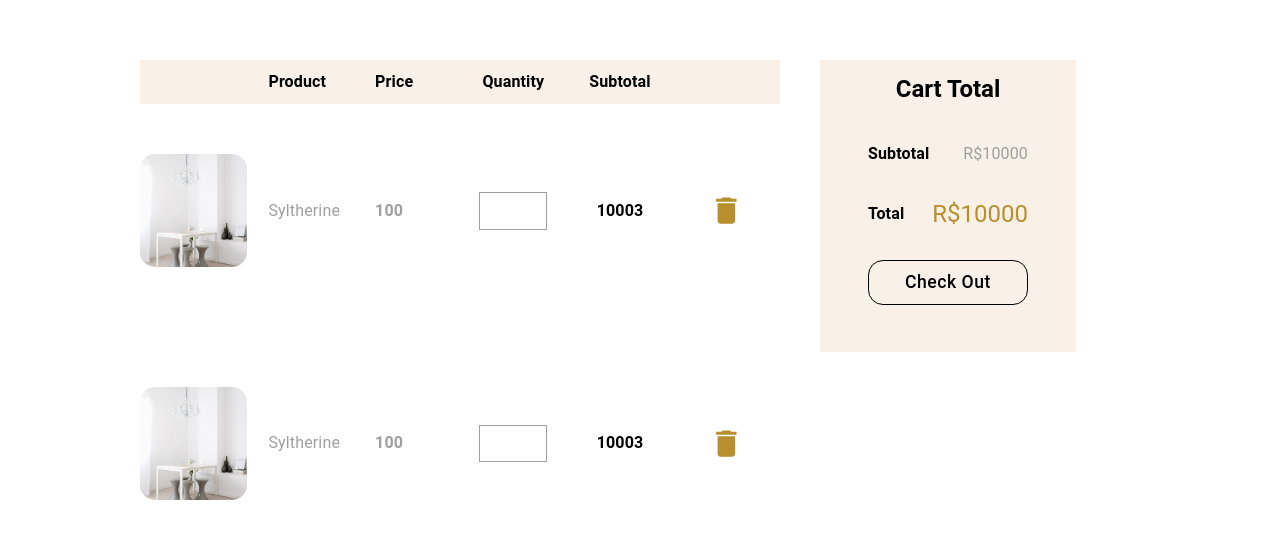
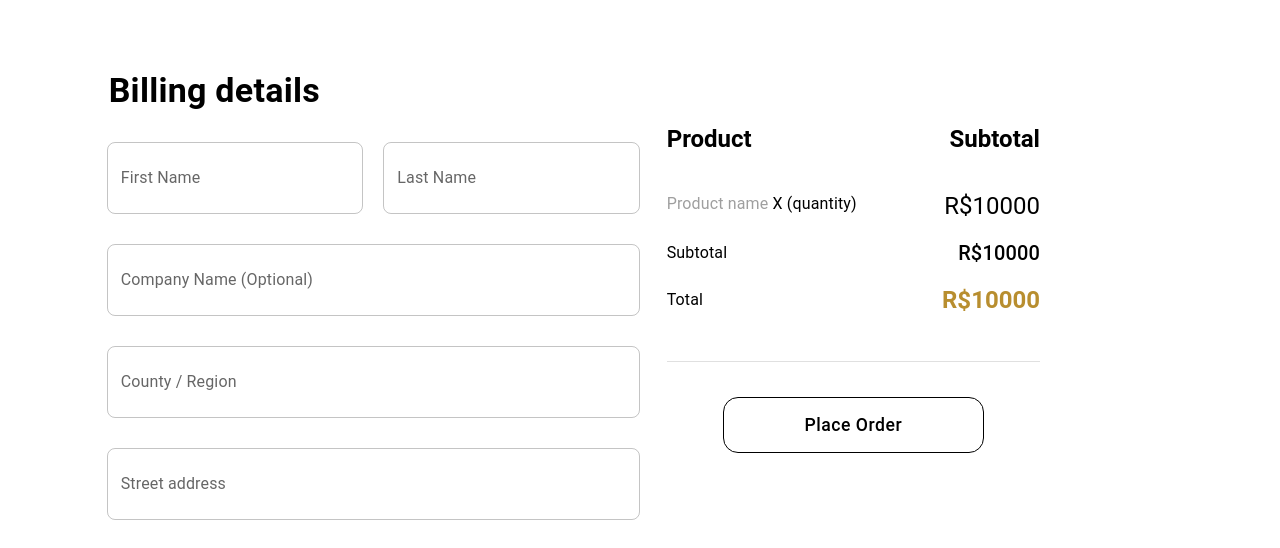
Before and after one commit to Gibsongf/furniture-eCommerce-react-app, a React (Vite) app: page / in a window 1280 px wide. Shown: the part 361-909 px from the top of the page. Built offline with nearby package versions, Linux system fonts and the light colour scheme.

Commit message:
Checkout page

```diff
--- a/src/App.tsx
+++ b/src/App.tsx
@@ -1,9 +1,11 @@
-import "./App.css";
-import Cart from "./components/Cart/Cart";
+import { CheckOut } from "./components/Checkout/Checkout";
+// import Cart from "./Pages/Cart";
 // import Home from "./Pages/Home";
 // import Shop from "./Pages/Shop";
 import { Footer } from "./components/Footer";
 import { Nav } from "./components/NavBar";
+import "./App.css";
+
 // import { ProductDetails } from "./Pages/ProductDetails";
 function App() {
     // a object context cart ?
@@ -13,7 +15,9 @@ function App() {
             {/* <Home /> */}
             {/* <Shop /> */}
             {/* <ProductDetails /> */}
-            <Cart />
+            {/* <Cart /> */}
+            <CheckOut />
+
             <Footer />
         </>
     );
--- /dev/null
+++ b/src/Pages/Cart.tsx
@@ -0,0 +1,14 @@
+import { CartContent } from "../components/Cart/Cart";
+import { ServiceBenefits } from "../components/Shop/ServiceBenefits";
+import { ShopHeader } from "../components/Shop/ShopHeader";
+
+export default function Cart() {
+    return (
+        <>
+            {" "}
+            <ShopHeader />
+            <CartContent />
+            <ServiceBenefits />
+        </>
+    );
+}
--- /dev/null
+++ b/src/components/Checkout/Checkout.tsx
@@ -0,0 +1,27 @@
+import { Grid } from "@mui/material";
+import { ShopHeader } from "../Shop/ShopHeader";
+import { FormBill } from "./FormBillInfo";
+import { PlaceOrder } from "./PlaceOrder";
+
+export const CheckOut = () => {
+    return (
+        <>
+            <ShopHeader />
+            <Grid
+                container
+                justifyContent="center"
+                marginTop="80px"
+                marginBottom="80px">
+                <Grid
+                    item
+                    xs={5}
+                    sx={{ display: "flex", justifyContent: "center" }}>
+                    <FormBill />
+                </Grid>
+                <Grid item xs={5}>
+                    <PlaceOrder />
+                </Grid>
+            </Grid>
+        </>
+    );
+};
--- /dev/null
+++ b/src/components/Checkout/FormBillInfo.tsx
@@ -0,0 +1,51 @@
+import { Box, TextField, Typography } from "@mui/material";
+
+export const FormBill = () => {
+    const style = {
+        "& .MuiOutlinedInput-root": { borderRadius: "8px", padding: "8px" },
+        "& .MuiInputLabel-root": { top: "8px" },
+    };
+    return (
+        <Box
+            component="form"
+            autoComplete="off"
+            display="flex"
+            flexDirection="column"
+            gap="30px"
+            // alignItems="center"
+            // width="50%"
+        >
+            <legend>
+                <Typography
+                    textAlign={"left"}
+                    fontWeight={"bold"}
+                    variant="h4"
+                    component="h1">
+                    Billing details
+                </Typography>
+            </legend>
+            <Box display="flex" gap="20px">
+                <TextField sx={style} id="first-name" label="First Name" />
+                <TextField sx={style} id="last-name" label="Last Name" />
+            </Box>
+            <TextField
+                sx={style}
+                id="company-name"
+                label="Company Name (Optional)"
+                fullWidth
+            />
+            <TextField sx={style} id="country-region" label="County / Region" />
+            <TextField sx={style} id="street-address" label="Street address" />
+            <TextField sx={style} id="town-city" label="Town / City" />
+
+            <TextField sx={style} id="zip-code" label="ZIP code" />
+            <TextField sx={style} id="phone" label="Phone" />
+            <TextField
+                sx={style}
+                id="email-address"
+                type="email"
+                label="Email address"
+            />
+        </Box>
+    );
+};
--- /dev/null
+++ b/src/components/Checkout/PlaceOrder.tsx
@@ -0,0 +1,106 @@
+import {
+    Box,
+    Typography,
+    Button,
+    ThemeProvider,
+    createTheme,
+    Divider,
+} from "@mui/material";
+const theme = createTheme({
+    components: {
+        MuiButton: {
+            styleOverrides: {
+                root: {
+                    fontSize: "1.1rem",
+                    border: "solid black 1px",
+                    borderRadius: "15px",
+                    width: "70%",
+                    ":hover": {
+                        backgroundColor: "#fff3e34a",
+                        borderColor: "#B88E2F",
+                        color: "#B88E2F",
+                    },
+                    textTransform: "none",
+                    padding: "3%",
+                    marginTop: "35px",
+                    color: "black",
+                },
+            },
+        },
+    },
+});
+
+export const PlaceOrder = () => {
+    // props Subtotal, Total, discount
+    return (
+        <Box
+            sx={{
+                padding: "10% 5%",
+                width: "70%",
+            }}>
+            <Box display="flex" justifyContent="space-between">
+                <Typography
+                    variant="h5"
+                    component="h1"
+                    fontWeight="bold"
+                    sx={{ marginBottom: "35px" }}>
+                    Product
+                </Typography>
+                <Typography
+                    variant="h5"
+                    component="h1"
+                    fontWeight="bold"
+                    sx={{ marginBottom: "35px" }}>
+                    Subtotal
+                </Typography>
+            </Box>
+            <Box
+                display="flex"
+                justifyContent="space-between"
+                marginBottom="15px">
+                <Typography
+                    variant="subtitle1"
+                    component="h2"
+                    color={"#9F9F9F"}>
+                    Product name{" "}
+                    <span style={{ color: "black" }}>X (quantity)</span>
+                </Typography>
+                <Typography variant="h5" component="h2">
+                    R$10000
+                </Typography>
+            </Box>
+            <Box
+                display="flex"
+                justifyContent="space-between"
+                alignItems="center"
+                marginBottom="15px">
+                <Typography variant="subtitle1" component="h2">
+                    Subtotal
+                </Typography>
+                <Typography variant="h6" component="h2">
+                    R$10000
+                </Typography>
+            </Box>
+            <Box
+                display="flex"
+                justifyContent="space-between"
+                alignItems="center"
+                marginBottom="45px">
+                <Typography variant="subtitle1" component="h2">
+                    Total
+                </Typography>
+                <Typography
+                    fontWeight={"bold"}
+                    color={"#B88E2F"}
+                    variant="h5"
+                    component="h2">
+                    R$10000
+                </Typography>
+            </Box>
+            <Divider orientation="horizontal" />
+            <ThemeProvider theme={theme}>
+                <Button>Place Order</Button>
+            </ThemeProvider>
+        </Box>
+    );
+};
```
